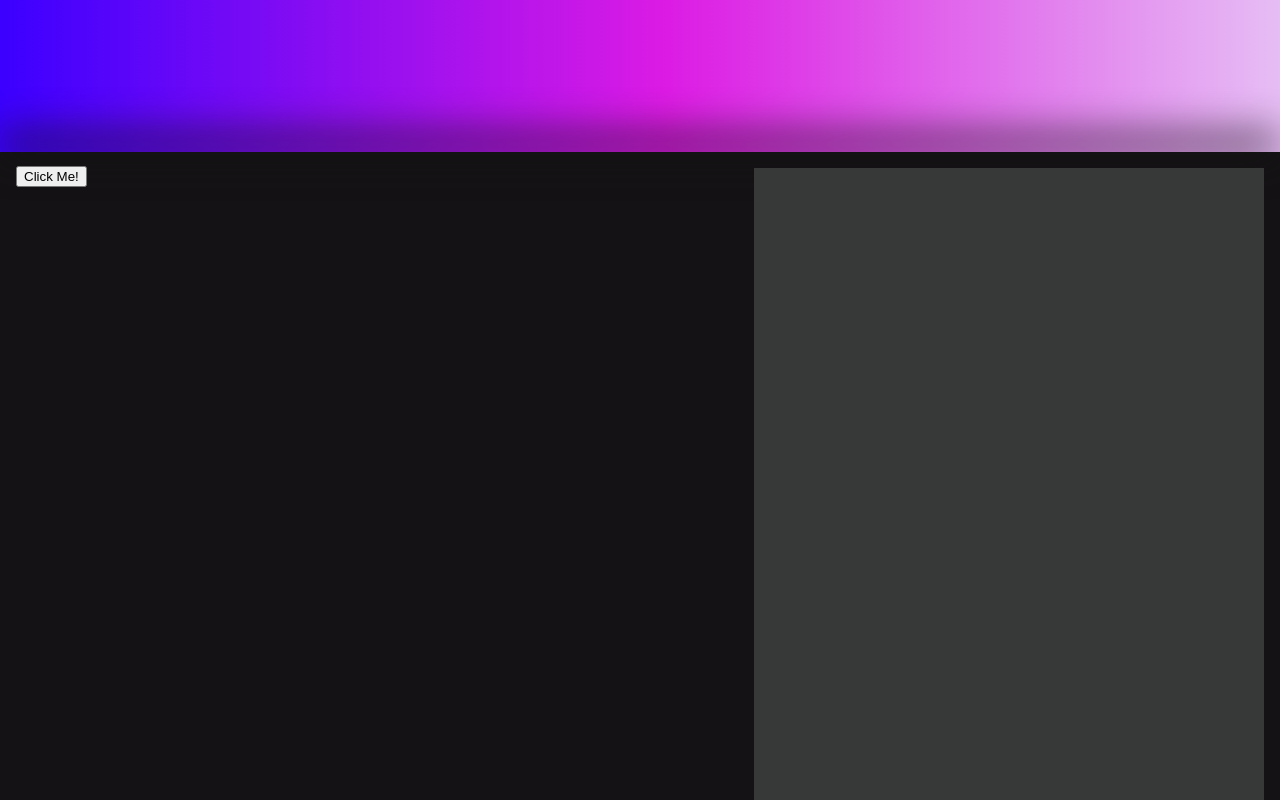
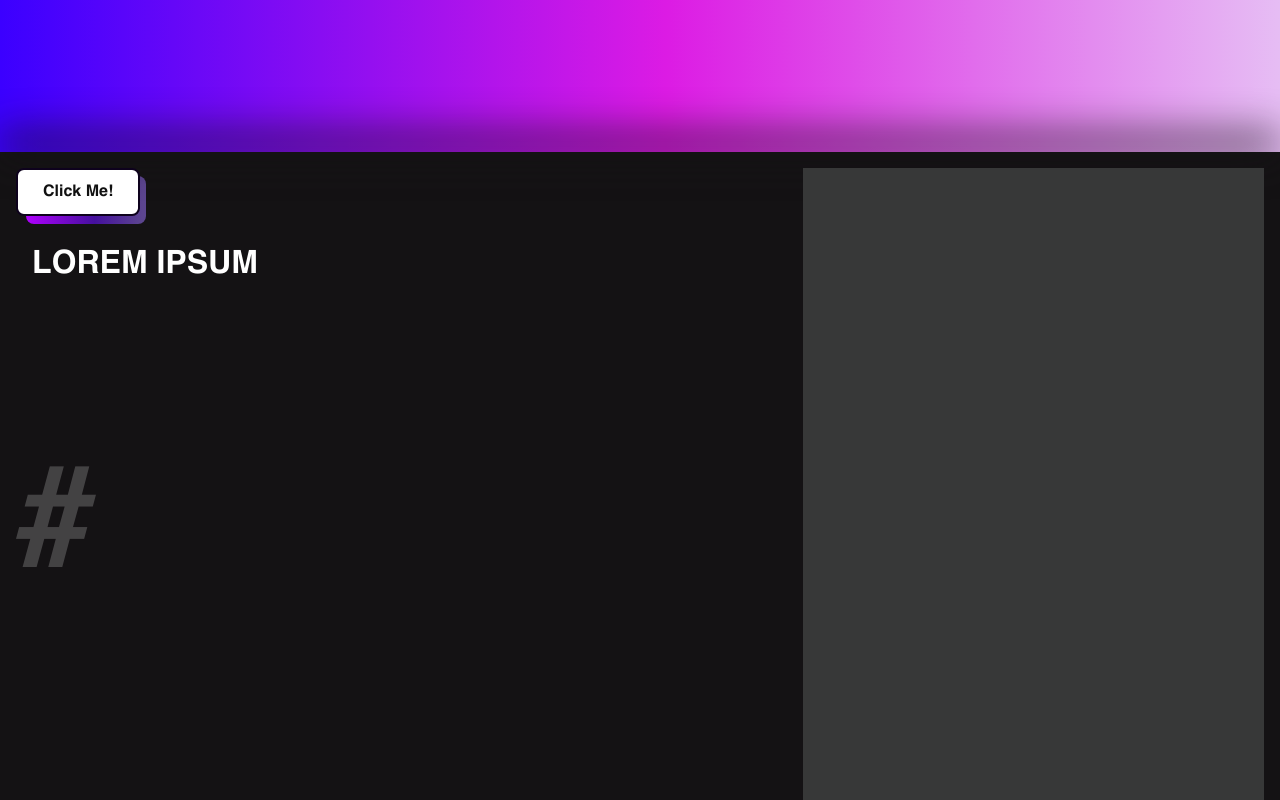
Before and after one commit to gzr529/gzr.jenga, a website built with Parcel: page src/index.html in a window 1280 px wide. Shown: the part 808-1608 px from the top of the page. Built offline with nearby package versions, Linux system fonts and the light colour scheme.

Commit message:
Commit 5.1
Added/slightly cleaned up button and dare selection screen"

Still need to clean up rest of HTML and CSS

```diff
--- a/src/index.html
+++ b/src/index.html
@@ -25,10 +25,11 @@
 
     <section class="rules_section">
             <div class="rules_message">
-
-            <button id="randomDareButton">Click Me!</button>
-
-            <p  id="dares" class="dares_text"></p>
+                <button id="randomDareButton" class="buttonRandomDare" role="buttonRandomDare">Click Me!</button>
+                <span>
+                    <p id="daresText" class="dares_text">LOREM IPSUM</p>
+                    <p id="dareNumber" class="dare_number">#</p>
+                </span>
             </div>
             <p class="rules_list"></p>
     </section>
--- a/src/js/index.js
+++ b/src/js/index.js
@@ -13,10 +13,17 @@ const originalDares = [
 {dare: "Hug Your Dad", dareNumber: 5, spicy: true},
 ];
 
+//Grabs a ANY UNFLITERED DARE and displays the actual dare
+
 function getRandom(){
     const randomDare = originalDares[Math.floor(Math.random() * originalDares.length)]
-    console.log(randomDare)
-    console.log(Object.keys(randomDare));
-}
+    console.log(randomDare);
+    const randomDareText = (Object.values(randomDare)[0]);
+    const randomDareNumber = (Object.values(randomDare)[1]);
+    //console.log(randomDareText);
+    console.log(randomDareNumber);
+    document.getElementById('daresText').innerHTML=(randomDareText);
+    document.getElementById('dareNumber').innerHTML=(randomDareNumber);
+};
 
 document.getElementById('randomDareButton').addEventListener('click', getRandom)
--- a/src/scss/_body.scss
+++ b/src/scss/_body.scss
@@ -1,3 +1,4 @@
+// Main title words and introduction phrase
 
 .intro_section {
     display: flex;
@@ -20,12 +21,18 @@
 .intro_msg{
     color: rgb(255, 255, 255);
     font-size: 4rem;
-//    font-family: CAH;
+    font-family: CAH;
 }
 
 @media (max-width:1200px){
 .intro_msg {
     font-size: 3rem;
+      }
+}
+
+@media (max-width:820px){
+.intro_msg {
+    font-size: 2.4rem;
       }
 }
 
@@ -38,7 +45,7 @@
 .intro_sub_msg{
     color: rgb(255, 255, 255);
     font-size: 2rem;
-//    font-family: CAH;
+    font-family: CAH;
     padding: 0rem;
     margin: -2rem;
 }
@@ -50,10 +57,21 @@
     }
 }
 
+//Logo in main gradient section
+
 .logo_body{
     position: absolute;
     opacity: 0.1;
     padding-bottom: 1rem;
+    height: 30rem;
+    width: auto;
+}
+
+@media (max-width:820px){
+.logo_body {
+    height: 30rem;
+    width: auto;
+      }
 }
 
 @media (max-width:450px){
@@ -88,7 +106,7 @@
     margin: 1rem;
     font-size: 2rem;
     flex-grow: 5;
-//   font-family: CAH;
+    font-family: CAH;
     color: rgb(255, 255, 255);
  //   background-color: rgb(59, 221, 27);
 }
--- /dev/null
+++ b/src/scss/_buttons.scss
@@ -0,0 +1,60 @@
+//BUTTON CSS BY SQUARESHOT : https://getcssscan.com/css-buttons-examples
+
+.buttonRandomDare {
+  align-items: center;
+  background-color: #ffffff;
+  border: 2px solid rgb(14, 2, 29);
+  border-radius: 8px;
+  box-sizing: border-box;
+  color: #111;
+  cursor: pointer;
+  display: flex;
+  font-family: CAH;
+  font-size: 16px;
+  height: 48px;
+  justify-content: center;
+  line-height: 24px;
+  max-width: 100%;
+  padding: 0 25px;
+  position: relative;
+  text-align: center;
+  text-decoration: none;
+  user-select: none;
+  -webkit-user-select: none;
+  touch-action: manipulation;
+  margin-top: 1rem;
+}
+
+.buttonRandomDare:after {
+  background: linear-gradient(90deg, rgba(176,0,255,1) 0%, rgba(69,16,158,1) 57%, rgba(92,69,143,1) 97%);
+  border-radius: 8px;
+  content: "";
+  display: block;
+  height: 48px;
+  left: 0;
+  width: 100%;
+  position: absolute;
+  top: -2px;
+  transform: translate(8px, 8px);
+  transition: transform .2s ease-out;
+  z-index: -1;
+}
+
+.buttonRandomDare:hover:after {
+  transform: translate(0, 0);
+}
+
+.buttonRandomDare:active {
+  background-color: #ffdeda;
+  outline: 0;
+}
+
+.buttonRandomDare:hover {
+  outline: 0;
+}
+
+@media (min-width: 768px) {
+  .button-56 {
+    padding: 0 40px;
+  }
+}
--- /dev/null
+++ b/src/scss/_dares.scss
@@ -0,0 +1,10 @@
+.dare_number{
+    opacity: 20%;
+    font-size: 9rem;
+    font-family: CAH;
+    color: rgb(255, 255, 255);
+    padding: none;
+    margin: none;
+    position: absolute;
+    z-index: -99;
+}
--- a/src/scss/main.scss
+++ b/src/scss/main.scss
@@ -6,6 +6,8 @@
 @import "../../node_modules/aos/src/sass/aos.scss";
 @import "navbar.scss";
 @import "body.scss";
+@import "buttons.scss";
+@import "dares.scss";
 
 @font-face {
    font-family: 'CAH';
```
